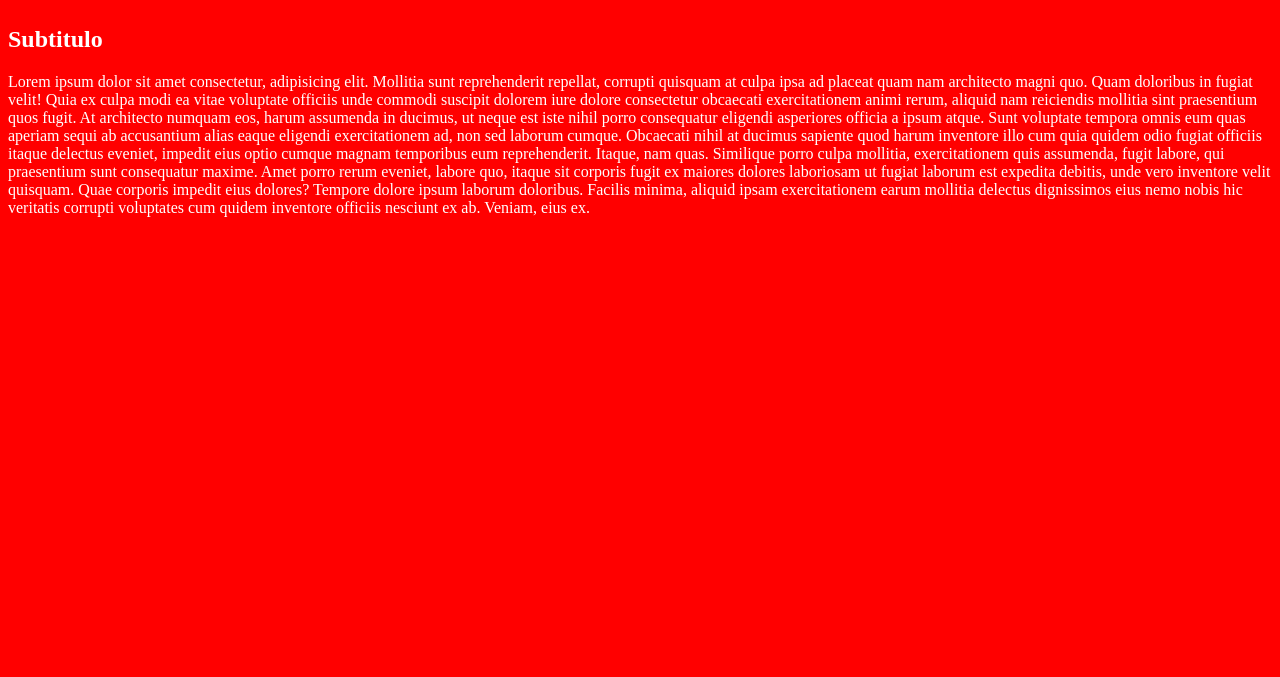
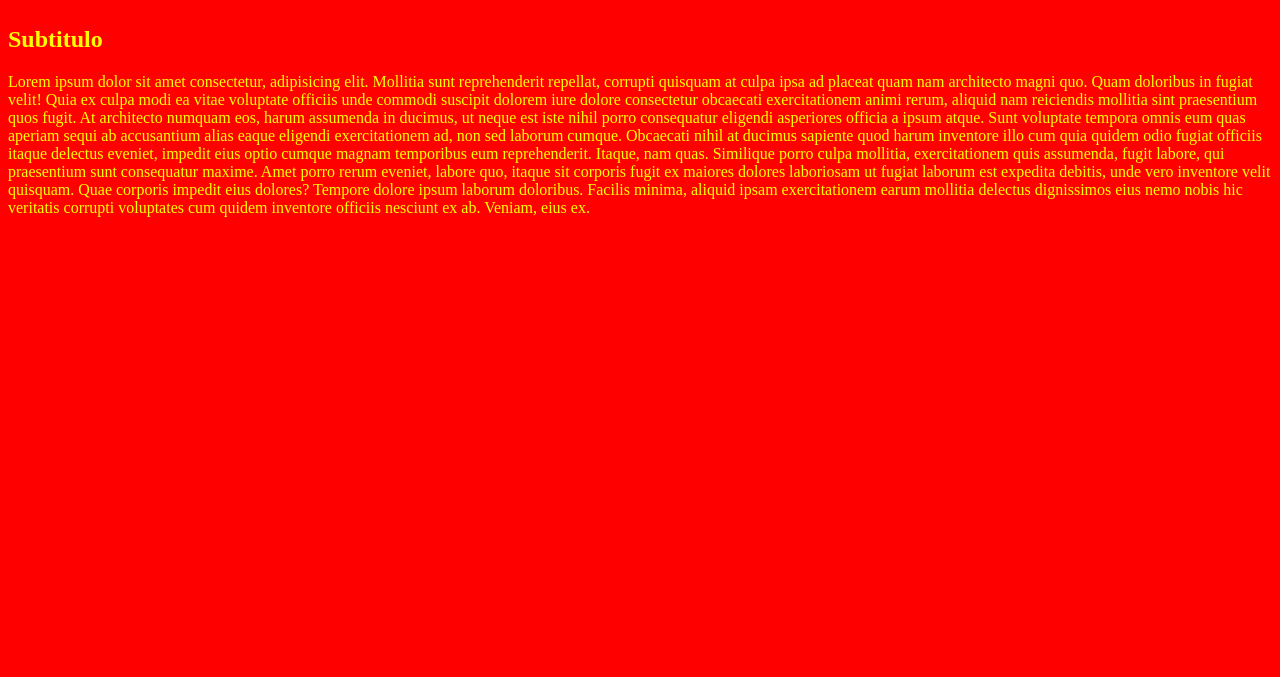
Before and after one commit to mihifidem/miproyecto, a plain HTML site: page index.html in a window 1280 px wide. Shown: the part 123-800 px from the top of the page. Drawn offline with Linux system fonts and the light colour scheme.

Commit message:
style: cambiado color letra a yellow

```diff
--- a/style.css
+++ b/style.css
@@ -1,7 +1,7 @@
 body{
 
     background-color: red;
-    color:white
+    color:yellow
 }
 
 h1{
```
